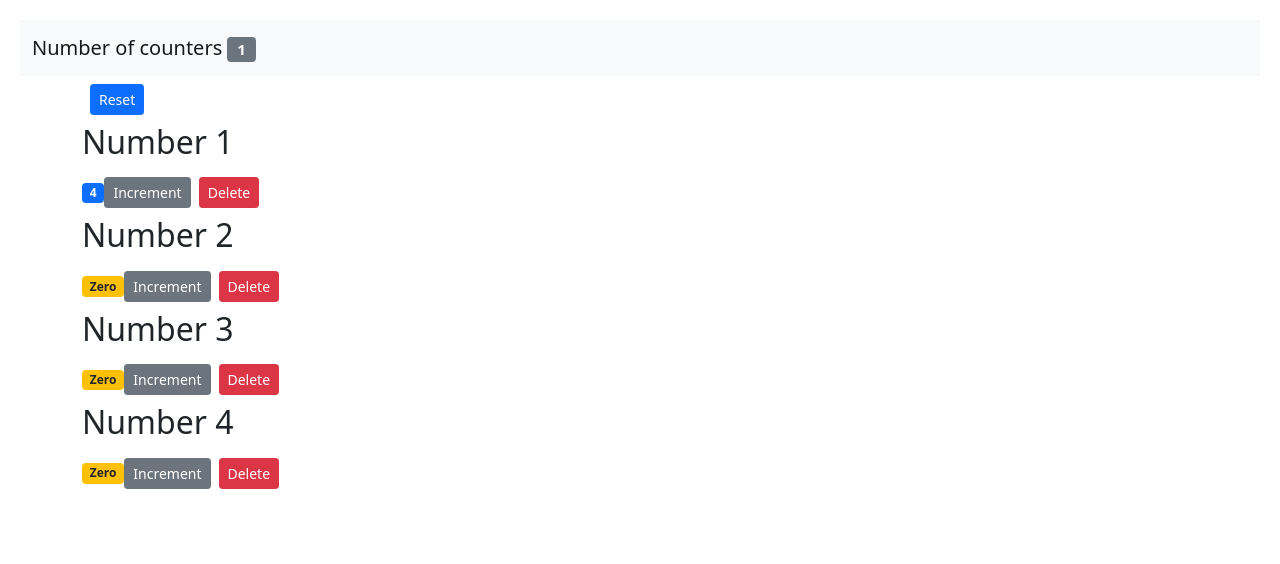
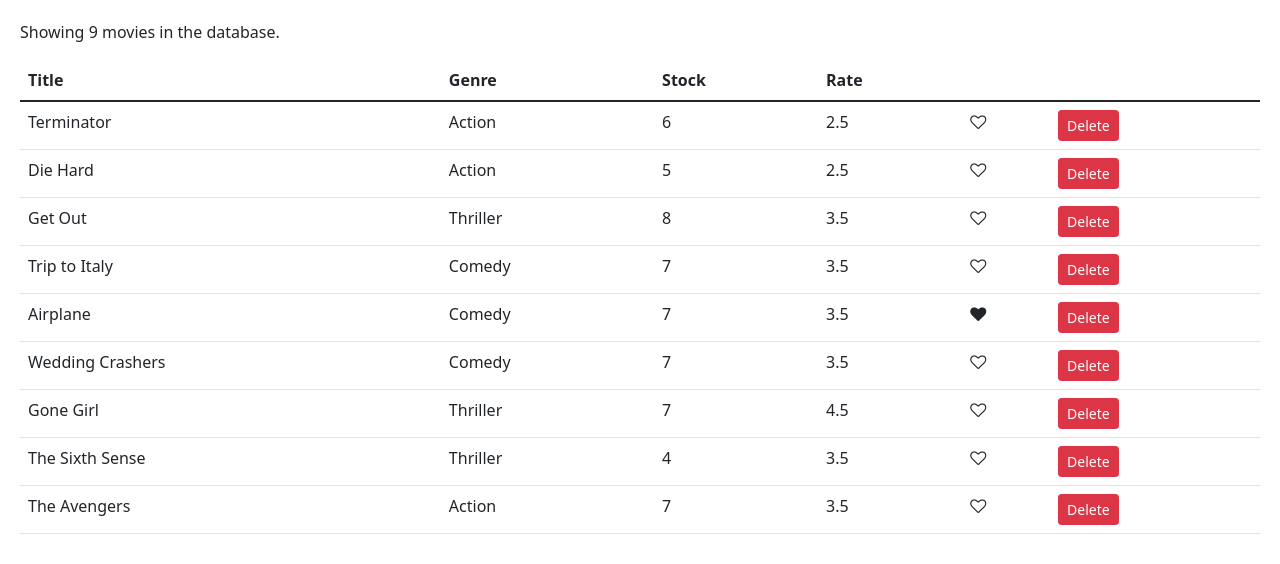
Before and after one commit to ttquyen/practice-reactjs-with-online-course, a React (Create React App) app: page / in a window 1280 px wide. Shown: the top 564 px of the page. Built offline with nearby package versions, Linux system fonts and the light colour scheme.

Commit message:
add Like button to movie list

```diff
--- a/src/App.js
+++ b/src/App.js
@@ -12,6 +12,12 @@
       { id: 4, value: 0 },
     ],
   };
+  constructor() {
+    super();
+    console.log("App-Constructor");
+    //this.state = this.props.first;
+  }
+  componentDidMount() {}
 
   handleDelete = (counterID) => {
     const counters = this.state.counters.filter((c) => counterID !== c.id);
@@ -24,6 +30,13 @@
     counters[index].value++;
     this.setState({ counters });
     console.log(this.state.counters[index]);
+  };
+  handleDecrement = (counter) => {
+    const counters = [...this.state.counters];
+    const index = counters.indexOf(counter);
+    counters[index] = { ...counter };
+    counters[index].value--;
+    this.setState({ counters });
   };
   handleReset = () => {
     const counters = this.state.counters.map((c) => {
@@ -42,6 +55,7 @@
           <Counters
             counters={this.state.counters}
             onIncrement={this.handleIncrement}
+            onDecrement={this.handleDecrement}
             onDelete={this.handleDelete}
             onReset={this.handleReset}
           />
--- /dev/null
+++ b/src/components/common/like.jsx
@@ -0,0 +1,15 @@
+import React, { Component } from "react";
+const Like = (props) => {
+  let classes = "fa fa-heart";
+  if (!props.liked) classes += "-o";
+  return (
+    <i
+      onClick={props.onLikeToggle}
+      style={{ cursor: "pointer" }}
+      className={classes}
+      aria-hidden="true"
+    ></i>
+  );
+};
+
+export default Like;
--- a/src/components/counter.jsx
+++ b/src/components/counter.jsx
@@ -2,24 +2,35 @@
 class Counter extends Component {
   render() {
     return (
-      <React.Fragment>
+      <div className="row">
         {this.props.children}
         {/* pass another props outside from mother component */}
+        <div className="col-1">
           <span className={this.getBadgeClasses()}>{this.formatCount()}</span>
+        </div>
+        <div className="col">
           <button
             onClick={() => this.props.onIncrement(this.props.counter)}
             className="btn btn-secondary btn-sm"
           >
-          Increment
+            +
+          </button>
+          <button
+            onClick={() => this.props.onDecrement(this.props.counter)}
+            className="btn btn-secondary btn-sm m-2"
+            disabled={this.props.counter.value === 0 ? true : false}
+          >
+            -
           </button>
           <button
             onClick={() => this.props.onDelete(this.props.counter.id)} //raise that Delete btn is clicked to onDelete function of props
-          className="btn btn-danger btn-sm m-2"
+            className="btn btn-danger btn-sm "
           >
             Delete
           </button>
           {/* {this.renderTags()} */}
-      </React.Fragment>
+        </div>
+      </div>
     );
   }
   getBadgeClasses() {
--- a/src/components/counters.jsx
+++ b/src/components/counters.jsx
@@ -3,7 +3,8 @@
 
 class Counters extends Component {
   render() {
-    const { onReset, counters, onIncrement, onDelete } = this.props;
+    const { onReset, counters, onIncrement, onDelete, onDecrement } =
+      this.props;
     return (
       <div>
         <button onClick={onReset} className="btn btn-primary btn-sm m-2">
@@ -13,13 +14,12 @@
           <Counter
             onDelete={onDelete} //receive onDetele function and execute by handleDelete function
             onIncrement={onIncrement}
+            onDecrement={onDecrement}
             key={counter.id} //internally used by react (must)
             counter={counter} //to get all attribute in counter forever, if we modify (add, del) atb, it will sync.
             //id={counter.id} externally, used by dev, read bt props.id
             //value={counter.value}
-          >
-            <h2>Number {counter.id}</h2>
-          </Counter>
+          ></Counter>
           //indentical id when using map(),
           //get values from array and pass value to component Counter
         ))}
--- a/src/components/movieTable.jsx
+++ b/src/components/movieTable.jsx
@@ -1,5 +1,6 @@
 import React, { Component } from "react";
 import { getMovies } from "../services/fakeMovieService";
+import Like from "./common/like";
 class MovieTable extends Component {
   state = {
     movies: getMovies(),
@@ -7,6 +8,14 @@
   handleDelete = (movie) => {
     const movies = this.state.movies.filter((m) => m._id !== movie._id);
     this.setState({ movies });
+  };
+  handleLike = (movie) => {
+    const movies = [...this.state.movies];
+    const index = movies.indexOf(movie);
+    movies[index] = { ...movies[index] };
+    movies[index].liked = !movies[index].liked;
+    this.setState({ movies });
+    console.log("Liked", movie);
   };
   render() {
     const { length: count } = this.state.movies;
@@ -33,6 +42,12 @@
                 <td>{movie.numberInStock}</td>
                 <td>{movie.dailyRentalRate}</td>
                 <td>
+                  <Like
+                    onLikeToggle={() => this.handleLike(movie)}
+                    liked={movie.liked}
+                  />
+                </td>
+                <td>
                   <button
                     onClick={() => this.handleDelete(movie)}
                     className="btn btn-danger btn-sm"
--- a/src/index.js
+++ b/src/index.js
@@ -4,9 +4,10 @@
 import App from "./App";
 import "bootstrap/dist/css/bootstrap.css";
 import "font-awesome/css/font-awesome.css";
+import MovieTable from "./components/movieTable";
 ReactDOM.render(
   <React.StrictMode>
-    <App />
+    <MovieTable />
   </React.StrictMode>,
   document.getElementById("root")
 );
--- a/src/services/fakeMovieService.js
+++ b/src/services/fakeMovieService.js
@@ -7,64 +7,65 @@
     genre: { _id: "5b21ca3eeb7f6fbccd471818", name: "Action" },
     numberInStock: 6,
     dailyRentalRate: 2.5,
-    publishDate: "2018-01-03T19:04:28.809Z"
+    publishDate: "2018-01-03T19:04:28.809Z",
   },
   {
     _id: "5b21ca3eeb7f6fbccd471816",
     title: "Die Hard",
     genre: { _id: "5b21ca3eeb7f6fbccd471818", name: "Action" },
     numberInStock: 5,
-    dailyRentalRate: 2.5
+    dailyRentalRate: 2.5,
   },
   {
     _id: "5b21ca3eeb7f6fbccd471817",
     title: "Get Out",
     genre: { _id: "5b21ca3eeb7f6fbccd471820", name: "Thriller" },
     numberInStock: 8,
-    dailyRentalRate: 3.5
+    dailyRentalRate: 3.5,
   },
   {
     _id: "5b21ca3eeb7f6fbccd471819",
     title: "Trip to Italy",
     genre: { _id: "5b21ca3eeb7f6fbccd471814", name: "Comedy" },
     numberInStock: 7,
-    dailyRentalRate: 3.5
+    dailyRentalRate: 3.5,
   },
   {
     _id: "5b21ca3eeb7f6fbccd47181a",
     title: "Airplane",
     genre: { _id: "5b21ca3eeb7f6fbccd471814", name: "Comedy" },
     numberInStock: 7,
-    dailyRentalRate: 3.5
+    dailyRentalRate: 3.5,
+    liked: true,
   },
   {
     _id: "5b21ca3eeb7f6fbccd47181b",
     title: "Wedding Crashers",
     genre: { _id: "5b21ca3eeb7f6fbccd471814", name: "Comedy" },
     numberInStock: 7,
-    dailyRentalRate: 3.5
+    dailyRentalRate: 3.5,
   },
   {
     _id: "5b21ca3eeb7f6fbccd47181e",
     title: "Gone Girl",
     genre: { _id: "5b21ca3eeb7f6fbccd471820", name: "Thriller" },
     numberInStock: 7,
-    dailyRentalRate: 4.5
+    dailyRentalRate: 4.5,
   },
   {
     _id: "5b21ca3eeb7f6fbccd47181f",
     title: "The Sixth Sense",
     genre: { _id: "5b21ca3eeb7f6fbccd471820", name: "Thriller" },
     numberInStock: 4,
-    dailyRentalRate: 3.5
+    dailyRentalRate: 3.5,
   },
   {
     _id: "5b21ca3eeb7f6fbccd471821",
     title: "The Avengers",
     genre: { _id: "5b21ca3eeb7f6fbccd471818", name: "Action" },
     numberInStock: 7,
-    dailyRentalRate: 3.5
-  }
+    dailyRentalRate: 3.5,
+  },
 ];
 
 export function getMovies() {
@@ -72,13 +73,13 @@
 }
 
 export function getMovie(id) {
-  return movies.find(m => m._id === id);
+  return movies.find((m) => m._id === id);
 }
 
 export function saveMovie(movie) {
-  let movieInDb = movies.find(m => m._id === movie._id) || {};
+  let movieInDb = movies.find((m) => m._id === movie._id) || {};
   movieInDb.name = movie.name;
-  movieInDb.genre = genresAPI.genres.find(g => g._id === movie.genreId);
+  movieInDb.genre = genresAPI.genres.find((g) => g._id === movie.genreId);
   movieInDb.numberInStock = movie.numberInStock;
   movieInDb.dailyRentalRate = movie.dailyRentalRate;
 
@@ -91,7 +92,7 @@
 }
 
 export function deleteMovie(id) {
-  let movieInDb = movies.find(m => m._id === id);
+  let movieInDb = movies.find((m) => m._id === id);
   movies.splice(movies.indexOf(movieInDb), 1);
   return movieInDb;
 }
```
Lines whose indentation alone changed are shown as unchanged.
